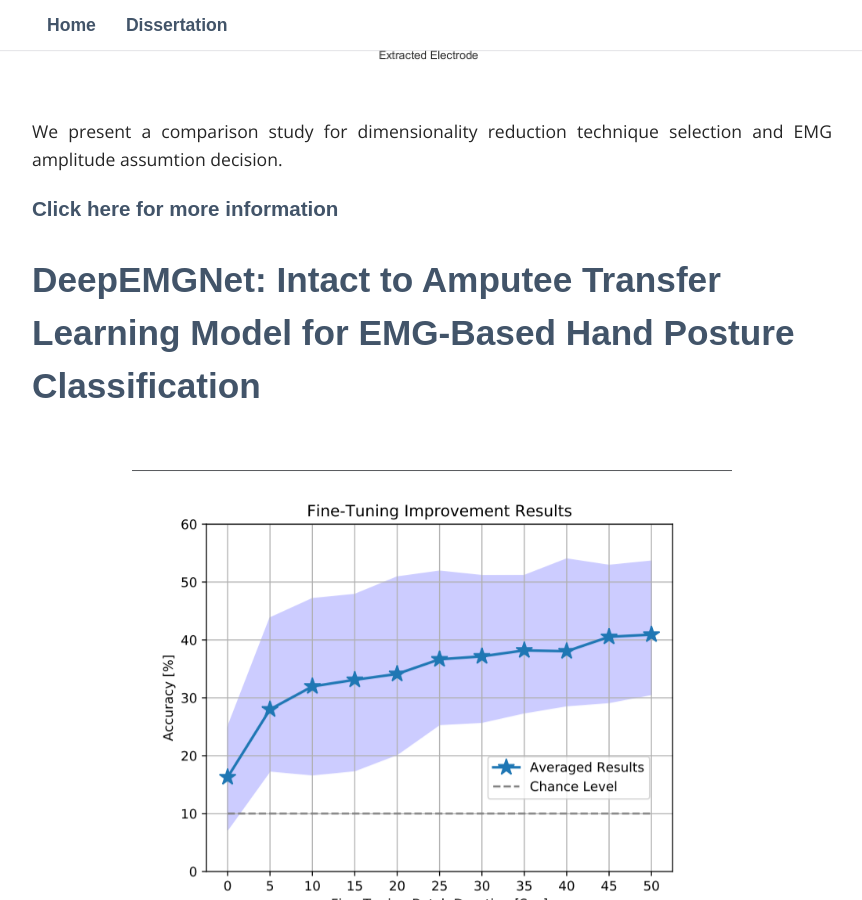
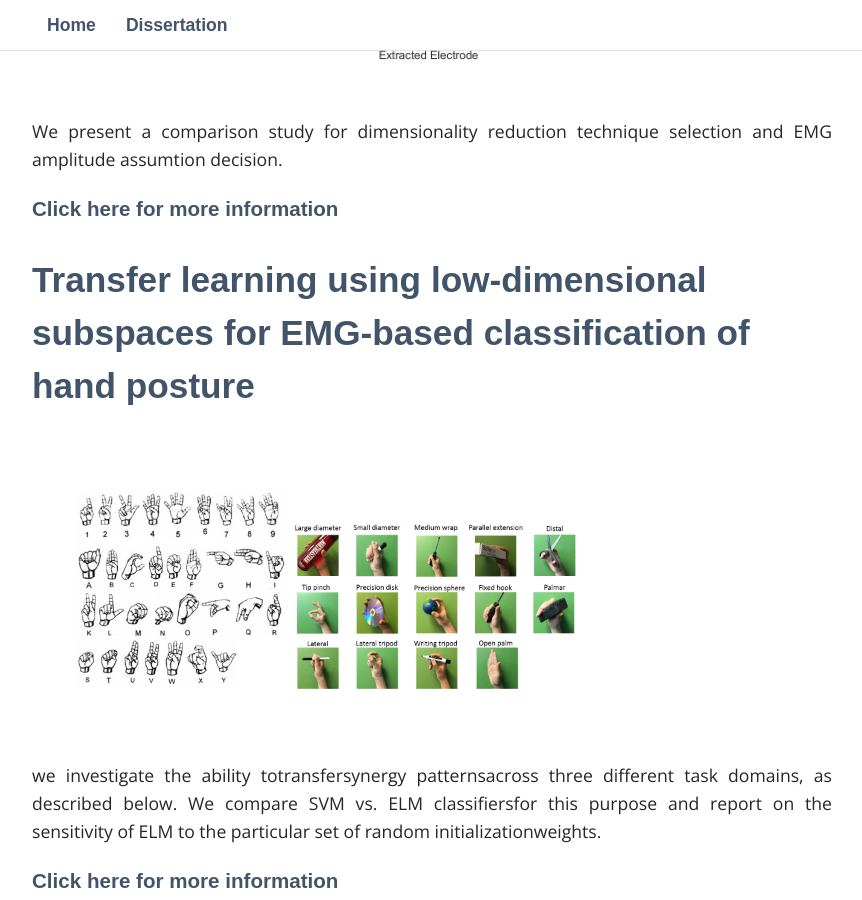
Before and after one commit to syagmur/syagmur.github.io, a Jekyll site: the page built from Dissertation/index.html, in a window 1280 px wide and 900 px high, scrolled down 695 px. Shown: the whole window, without its empty margins (208-1070 px from the left). Built offline with Jekyll 4.4.1, drawn with Linux system fonts in a browser that asks for light colours; nearby versions of some CDN libraries; some web fonts are replaced; library files that are not in the unit come from our copies.

Commit message:
Update index.html

```diff
--- a/Dissertation/index.html
+++ b/Dissertation/index.html
@@ -15,6 +15,28 @@ title: Dissertation
   <p>
 We present a comparison study for dimensionality reduction technique selection and EMG amplitude assumtion decision.
   <a href="/Dissertation/initial.html"> <h3> Click here for more information </h3></a>
+
+
+
+
+ <h2>Transfer learning using low-dimensional subspaces for EMG-based classification of hand posture</h2>
+<br>
+
+<div id="wrapper">
+<figure>
+<img class="fblogo" border="0" width="30%" alt="ASL" src="/images/ASL.png"/></a>
+<img  class="fblogo" border="0" width="40%" alt="Grasp Mimicking" src="/images/Grasp.png"/></a>
+</figure>
+</div>
+
+<br>
+ <p>
+ we investigate the ability totransfersynergy patternsacross three different task domains, as described below.
+   We compare SVM vs. ELM classifiersfor this purpose and report on the sensitivity of ELM to the particular set of random initializationweights.
+
+   <a href="/Dissertation/transferEMG.html"> <h3> Click here for more information </h3></a>
+
+
 
 
 
```
